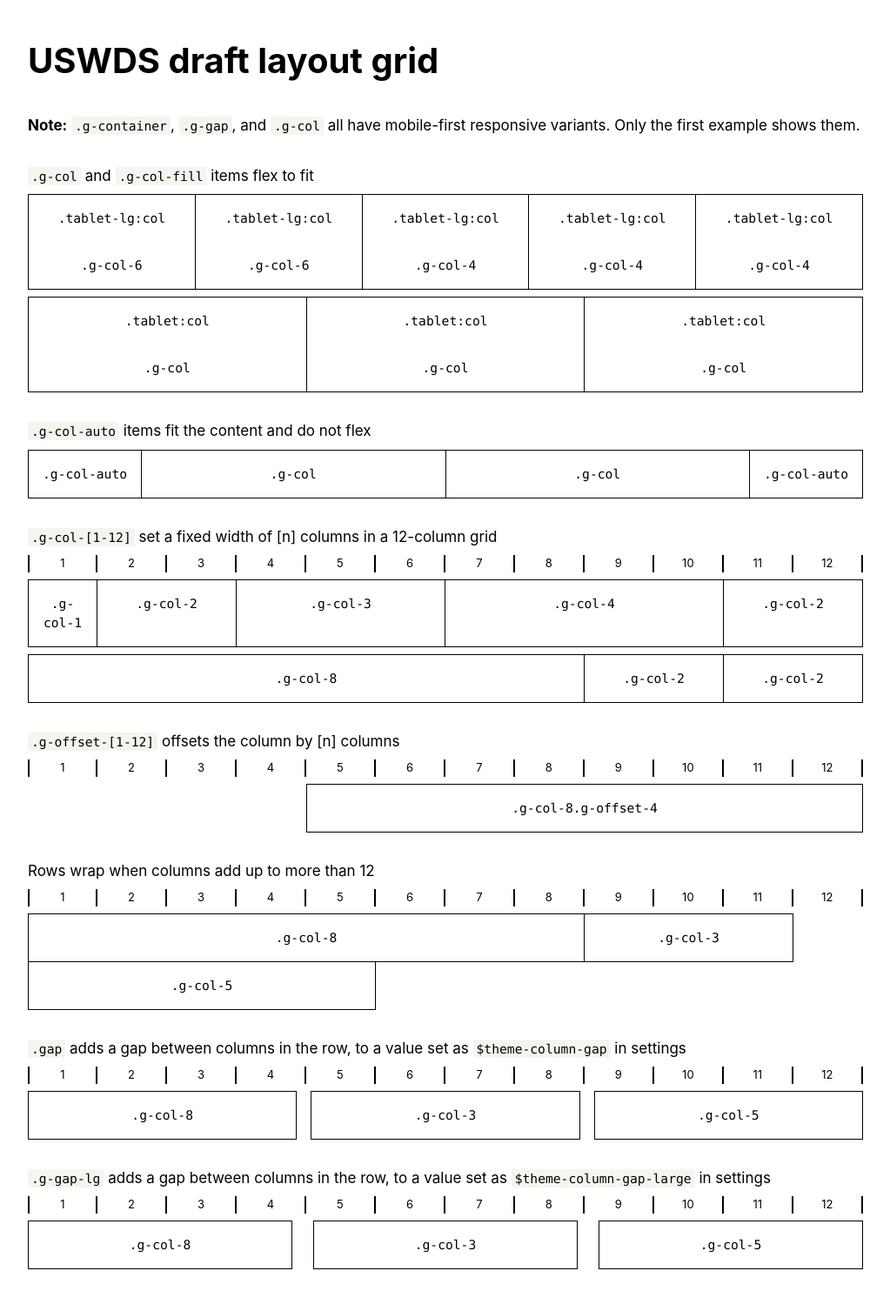
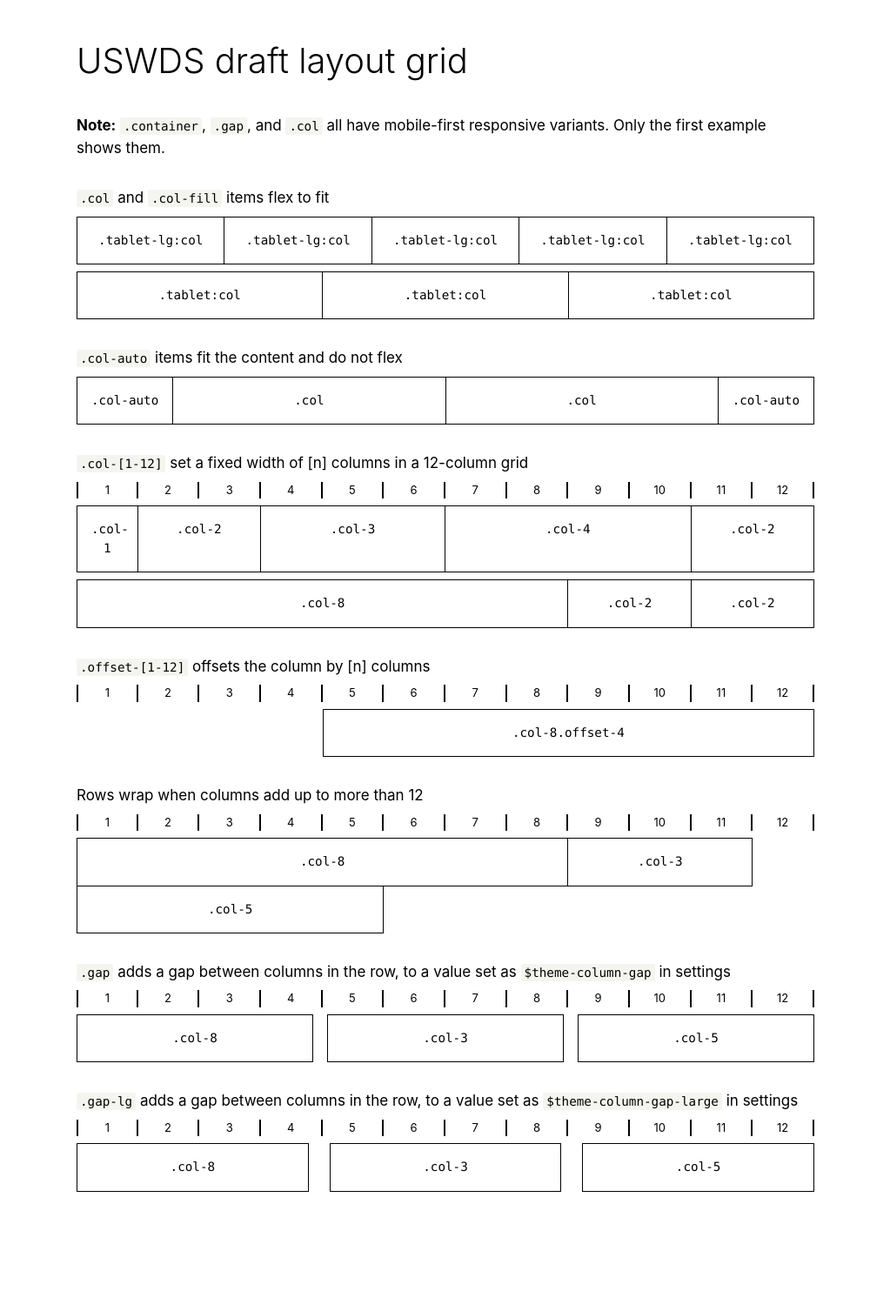
Before and after one commit to uswds/uswds-sandbox, a Jekyll site: the page built from _pages/uswds-layout-grid.md, in a window 1280 px wide. Shown: the whole page at 87% size, without its empty margins (128-1151 px from the left). Built offline with Jekyll 4.4.1, drawn with Linux system fonts in a browser that asks for light colours; some web fonts are replaced; after the commit the page ends 1442 px from its top, so only the background shows below that.

Commit message:
Revise all pages; make roboto-mono smaller

```diff
--- a/_pages/uswds-layout-grid.md
+++ b/_pages/uswds-layout-grid.md
@@ -4,69 +4,69 @@ title: USWDS layout grid draft
 permalink: /uswds-layout-grid/
 ---
 
-<div class="font-mono-4 weight-300 padding-top-2 padding-bottom-4 tablet:padding-top-4 tablet:padding-bottom-6">
+<div class="font-mono-4 weight-300 padding-top-2 padding-bottom-4 tablet:padding-top-4 tablet:padding-bottom-9">
 
-  <div class="container-desktop padding-x-4 margin-top-1">
-    <h1 class="font-sans-14 font-300 margin-top-0">USWDS draft layout grid</h1>
-    <p class="docs-text"><strong>Note:</strong> <code class="docs-inline-code">.g-container</code>, <code class="docs-inline-code">.g-gap</code>, and <code class="docs-inline-code">.g-col</code> all have mobile-first responsive variants. Only the first example shows them.</p>
-    <p class="docs-text"><code class="docs-inline-code">.g-col</code> and <code class="docs-inline-code">.g-col-fill</code> items flex to fit</p>
+  <div class="container-tablet-lg padding-x-2 margin-top-1">
+    <h1 class="font-sans-14 fw-300 margin-top-0">USWDS draft layout grid</h1>
+    <p class="docs-text"><strong>Note:</strong> <code class="docs-inline-code">.container</code>, <code class="docs-inline-code">.gap</code>, and <code class="docs-inline-code">.col</code> all have mobile-first responsive variants. Only the first example shows them.</p>
+    <p class="docs-text"><code class="docs-inline-code">.col</code> and <code class="docs-inline-code">.col-fill</code> items flex to fit</p>
 
     <div class="row margin-top-1">
       <div class="col-6 tablet-lg:col-fill border-1px border-black-cool-10">
-        <div class="display-none tablet-lg:display-block center padding-2">.tablet-lg:col</div>
-        <div class="tablet-lg:display-none center padding-2">.g-col-6</div>
+        <div class="none tablet-lg:block center padding-2">.tablet-lg:col</div>
+        <div class="tablet-lg:none center padding-2">.col-6</div>
       </div>
       <div class="col-6 tablet-lg:col-fill border-1px border-left-width-0 border-black-cool-10">
-        <div class="display-none tablet-lg:display-block center padding-2">.tablet-lg:col</div>
-        <div class="tablet-lg:display-none center padding-2">.g-col-6</div>
+        <div class="none tablet-lg:block center padding-2">.tablet-lg:col</div>
+        <div class="tablet-lg:none center padding-2">.col-6</div>
       </div>
       <div class="col-4 tablet-lg:col-fill border-1px border-top-width-0 tablet-lg:border-top-width-1px tablet-lg:border-left-width-0 border-black-cool-10">
-        <div class="display-none tablet-lg:display-block center padding-2">.tablet-lg:col</div>
-        <div class="tablet-lg:display-none center padding-2">.g-col-4</div>
+        <div class="none tablet-lg:block center padding-2">.tablet-lg:col</div>
+        <div class="tablet-lg:none center padding-2">.col-4</div>
       </div>
       <div class="col-4 tablet-lg:col-fill border-1px border-top-width-0 tablet-lg:border-top-width-1px border-left-width-0 border-black-cool-10">
-        <div class="display-none tablet-lg:display-block center padding-2">.tablet-lg:col</div>
-        <div class="tablet-lg:display-none center padding-2">.g-col-4</div>
+        <div class="none tablet-lg:block center padding-2">.tablet-lg:col</div>
+        <div class="tablet-lg:none center padding-2">.col-4</div>
       </div>
       <div class="col-4 tablet-lg:col-fill border-1px border-top-width-0 tablet-lg:border-top-width-1px border-left-width-0 border-black-cool-10">
-        <div class="display-none tablet-lg:display-block center padding-2">.tablet-lg:col</div>
-        <div class="tablet-lg:display-none center padding-2">.g-col-4</div>
+        <div class="none tablet-lg:block center padding-2">.tablet-lg:col</div>
+        <div class="tablet-lg:none center padding-2">.col-4</div>
       </div>
     </div><!-- row -->
 
     <div class="row margin-top-1">
       <div class="col tablet:col-fill border-1px border-black-cool-10">
-        <div class="display-none tablet:display-block center padding-2">.tablet:col</div>
-        <div class="tablet:display-none center padding-2">.g-col</div>
+        <div class="none tablet:block center padding-2">.tablet:col</div>
+        <div class="tablet:none center padding-2">.col</div>
       </div>
       <div class="col tablet:col-fill border-1px border-left-width-0 tablet:border-top-width-1px tablet:border-left-0 border-black-cool-10">
-        <div class="display-none tablet:display-block center padding-2">.tablet:col</div>
-        <div class="tablet:display-none center padding-2">.g-col</div>
+        <div class="none tablet:block center padding-2">.tablet:col</div>
+        <div class="tablet:none center padding-2">.col</div>
       </div>
       <div class="col tablet:col-fill border-1px border-left-width-0 tablet:border-top-width-1px tablet:border-left-width-0 border-black-cool-10">
-        <div class="display-none tablet:display-block center padding-2">.tablet:col</div>
-        <div class="tablet:display-none center padding-2">.g-col</div>
+        <div class="none tablet:block center padding-2">.tablet:col</div>
+        <div class="tablet:none center padding-2">.col</div>
       </div>
     </div><!-- row -->
 
-    <p class="docs-text"><code class="docs-inline-code">.g-col-auto</code> items fit the content and do not flex</p>
+    <p class="docs-text"><code class="docs-inline-code">.col-auto</code> items fit the content and do not flex</p>
 
     <div class="row margin-top-1">
       <div class="col-auto border-1px border-black-cool-10">
-        <div class="center padding-2">.g-col-auto</div>
+        <div class="center padding-2">.col-auto</div>
       </div>
       <div class="col-fill border-1px border-left-0 border-black-cool-10">
-        <div class="center padding-2">.g-col</div>
+        <div class="center padding-2">.col</div>
       </div>
       <div class="col-fill border-1px border-left-0 border-black-cool-10">
-        <div class="center padding-2">.g-col</div>
+        <div class="center padding-2">.col</div>
       </div>
       <div class="col-auto border-1px border-left-0 border-black-cool-10">
-        <div class="center padding-2">.g-col-auto</div>
+        <div class="center padding-2">.col-auto</div>
       </div>
     </div><!-- l.row -->
 
-    <p class="docs-text"><code class="docs-inline-code">.g-col-[1-12]</code> set a fixed width of [n] columns in a 12-column grid</p>
+    <p class="docs-text"><code class="docs-inline-code">.col-[1-12]</code> set a fixed width of [n] columns in a 12-column grid</p>
 
     <div class="row margin-top-1 font-sans-2">
       <div class="col-1 border-x-2px border-black-cool-90">
@@ -109,35 +109,35 @@ permalink: /uswds-layout-grid/
 
     <div class="row margin-top-1">
       <div class="col-1 border-1px border-black-cool-10">
-        <div class="center padding-2">.g-col-1</div>
+        <div class="center padding-2">.col-1</div>
       </div>
       <div class="col-2 border-1px border-left-0 border-black-cool-10">
-        <div class="center padding-2">.g-col-2</div>
+        <div class="center padding-2">.col-2</div>
       </div>
       <div class="col-3 border-1px border-left-0 border-black-cool-10">
-        <div class="center padding-2">.g-col-3</div>
+        <div class="center padding-2">.col-3</div>
       </div>
       <div class="col-4 border-1px border-left-0 border-black-cool-10">
-        <div class="center padding-2">.g-col-4</div>
+        <div class="center padding-2">.col-4</div>
       </div>
       <div class="col-2 border-1px border-left-0 border-black-cool-10">
-        <div class="center padding-2">.g-col-2</div>
+        <div class="center padding-2">.col-2</div>
       </div>
     </div><!-- l.row -->
 
     <div class="row margin-top-1">
       <div class="col-8 border-1px border-black-cool-10">
-        <div class="center padding-2">.g-col-8</div>
+        <div class="center padding-2">.col-8</div>
       </div>
       <div class="col-2 border-1px border-left-0 border-black-cool-10">
-        <div class="center padding-2">.g-col-2</div>
+        <div class="center padding-2">.col-2</div>
       </div>
       <div class="col-2 border-1px border-left-0 border-black-cool-10">
-        <div class="center padding-2">.g-col-2</div>
+        <div class="center padding-2">.col-2</div>
       </div>
     </div><!-- l.row -->
 
-    <p class="docs-text"><code class="docs-inline-code">.g-offset-[1-12]</code> offsets the column by [n] columns</p>
+    <p class="docs-text"><code class="docs-inline-code">.offset-[1-12]</code> offsets the column by [n] columns</p>
 
     <div class="row margin-top-1 font-sans-2">
       <div class="col-1 border-x-2px border-black-cool-90">
@@ -180,7 +180,7 @@ permalink: /uswds-layout-grid/
 
     <div class="row margin-top-1">
       <div class="col-8 offset-4 border-1px border-black-cool-10">
-        <div class="center padding-2">.g-col-8.g-offset-4</div>
+        <div class="center padding-2">.col-8.offset-4</div>
       </div>
     </div><!-- l.row -->
 
@@ -227,13 +227,13 @@ permalink: /uswds-layout-grid/
 
     <div class="row margin-top-1">
       <div class="col-8 border-1px border-black-cool-10">
-        <div class="center padding-2">.g-col-8</div>
+        <div class="center padding-2">.col-8</div>
       </div>
       <div class="col-3 border-1px border-left-0 border-black-cool-10">
-        <div class="center padding-2">.g-col-3</div>
+        <div class="center padding-2">.col-3</div>
       </div>
       <div class="col-5 border-1px border-top-0 border-black-cool-10">
-        <div class="center padding-2">.g-col-5</div>
+        <div class="center padding-2">.col-5</div>
       </div>
     </div><!-- l.row -->
 
@@ -280,17 +280,17 @@ permalink: /uswds-layout-grid/
 
     <div class="row gap margin-top-1">
       <div class="col-4">
-        <div class="center border-1px border-black-cool-10 padding-2">.g-col-8</div>
+        <div class="center border-1px border-black-cool-10 padding-2">.col-8</div>
       </div>
       <div class="col-4">
-        <div class="center border-1px border-black-cool-10 padding-2">.g-col-3</div>
+        <div class="center border-1px border-black-cool-10 padding-2">.col-3</div>
       </div>
       <div class="col-4">
-        <div class="center border-1px border-black-cool-10 padding-2">.g-col-5</div>
+        <div class="center border-1px border-black-cool-10 padding-2">.col-5</div>
       </div>
     </div><!-- l.row -->
 
-    <p class="docs-text"><code class="docs-inline-code">.g-gap-lg</code> adds a gap between columns in the row, to a value set as <code class="docs-inline-code">$theme-column-gap-large</code> in settings</p>
+    <p class="docs-text"><code class="docs-inline-code">.gap-lg</code> adds a gap between columns in the row, to a value set as <code class="docs-inline-code">$theme-column-gap-large</code> in settings</p>
 
     <div class="row margin-top-1 font-sans-2">
       <div class="col-1 border-x-2px border-black-cool-90">
@@ -333,13 +333,13 @@ permalink: /uswds-layout-grid/
 
     <div class="row gap-lg margin-top-1">
       <div class="col-4">
-        <div class="center border-1px border-black-cool-10 padding-2">.g-col-8</div>
+        <div class="center border-1px border-black-cool-10 padding-2">.col-8</div>
       </div>
       <div class="col-4">
-        <div class="center border-1px border-black-cool-10 padding-2">.g-col-3</div>
+        <div class="center border-1px border-black-cool-10 padding-2">.col-3</div>
       </div>
       <div class="col-4">
-        <div class="center border-1px border-black-cool-10 padding-2">.g-col-5</div>
+        <div class="center border-1px border-black-cool-10 padding-2">.col-5</div>
       </div>
     </div><!-- l.row -->
 
```
Also changed, not shown: _pages/uswds-spacing-units.md (+1 -1 lines), _pages/uswds-type-scale.md (+12 -1 lines), assets/css/styles.css, assets/css/styles.min.css, 1 other file.
